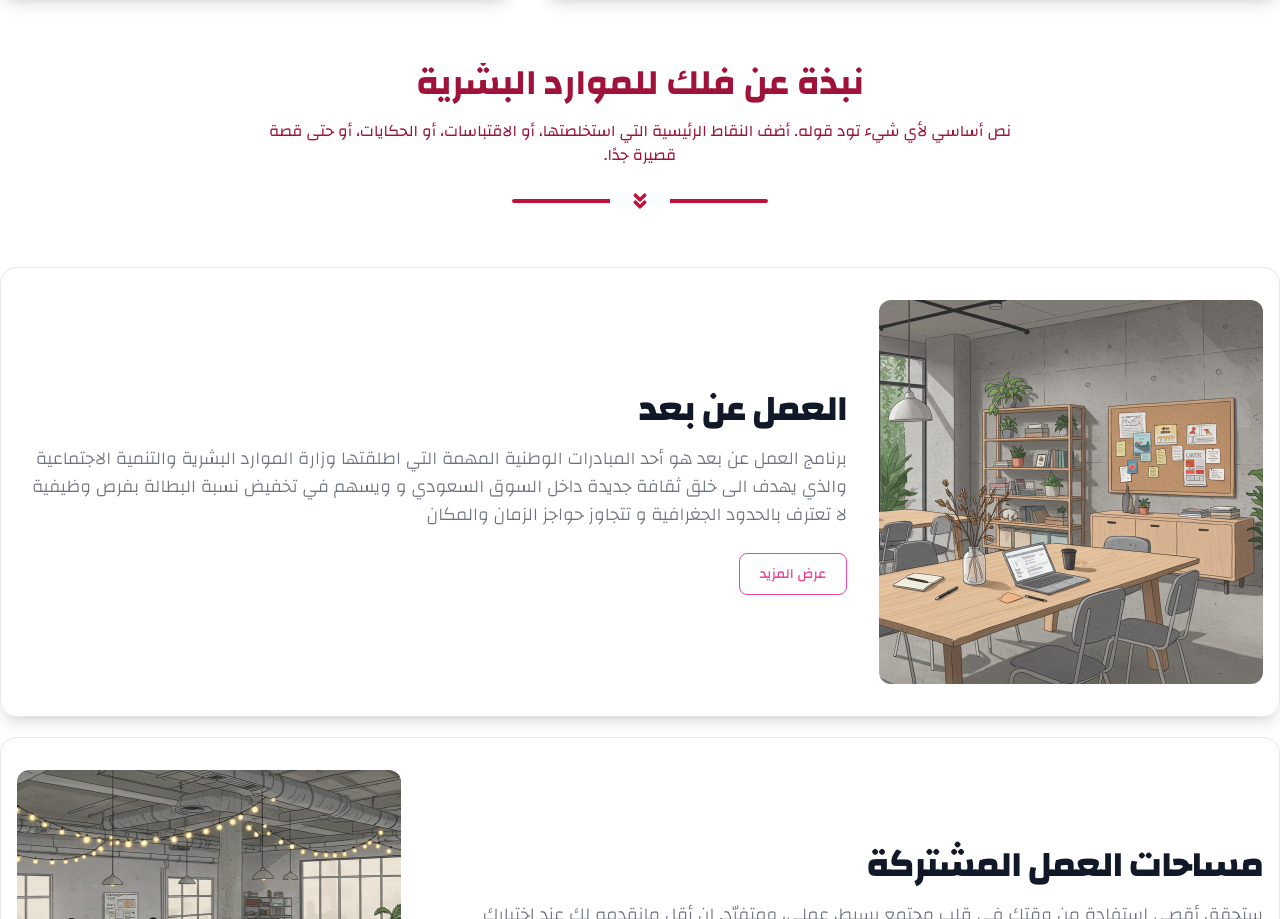
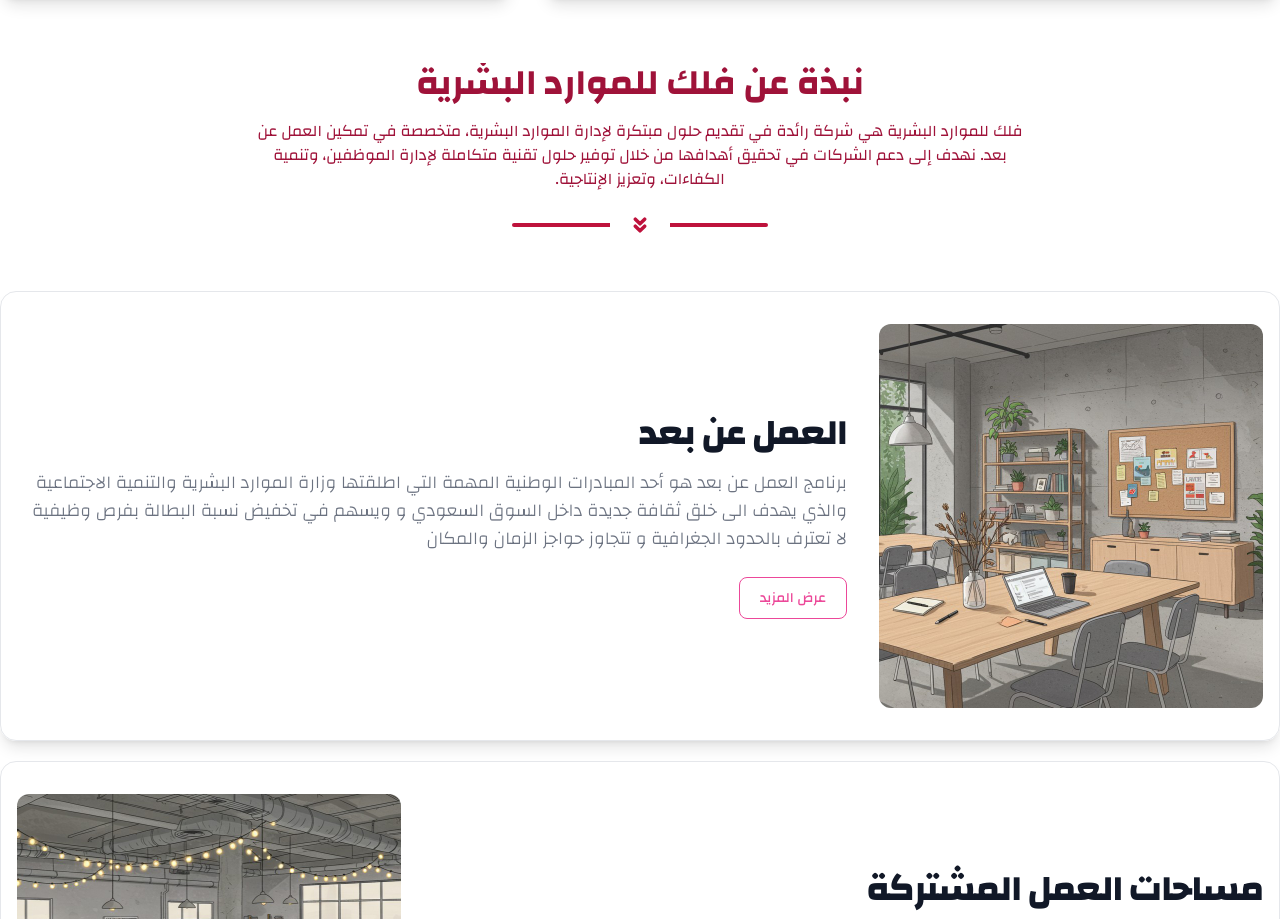
Before and after one commit to Abubakr-Alsheikh/falak-hr, a React (Vite) app: page / in a window 1280 px wide. Shown: the part 1549-2468 px from the top of the page. Built offline with nearby package versions, Linux system fonts and the light colour scheme.

Commit message:
Replacing values

```diff
--- a/src/pages/home/sections/AboutSection.tsx
+++ b/src/pages/home/sections/AboutSection.tsx
@@ -38,7 +38,7 @@ const AboutSection: React.FC = () => {
         <FadeIn direction="up">
           <HeaderSection
             title="نبذة عن فلك للموارد البشرية"
-            text="نص أساسي لأي شيء تود قوله. أضف النقاط الرئيسية التي استخلصتها، أو الاقتباسات، أو الحكايات، أو حتى قصة قصيرة جدًا."
+            text="فلك للموارد البشرية هي شركة رائدة في تقديم حلول مبتكرة لإدارة الموارد البشرية، متخصصة في تمكين العمل عن بعد. نهدف إلى دعم الشركات في تحقيق أهدافها من خلال توفير حلول تقنية متكاملة لإدارة الموظفين، وتنمية الكفاءات، وتعزيز الإنتاجية."
           />
         </FadeIn>
         {cards.map((card, index) => (
--- a/src/pages/remote/sections/RemoteWorkTitle.tsx
+++ b/src/pages/remote/sections/RemoteWorkTitle.tsx
@@ -1,7 +1,6 @@
-import React from 'react';
+import React from "react";
 import SectionTitle from "../../../components/SectionTitle";
 import FadeIn from "../../../components/animations/FadeIn";
-
 
 const RemoteWorkTitle: React.FC = () => {
   return (
@@ -10,7 +9,7 @@ const RemoteWorkTitle: React.FC = () => {
         title="العمل عن بعد"
         center={true}
         isHeader={true}
-              subtitle="نص أساسي لأي شيء تود قوله. أضف النقاط الرئيسية التي استخلصتها، أو الاقتباسات، أو الحكايات، أو حتى قصة قصيرة جدا."
+        subtitle="نظام يوفر لك المرونة والإنتاجية، ويدعم تطورك الوظيفي."
       />
     </FadeIn>
   );
```
Lines whose indentation alone changed are shown as unchanged.
